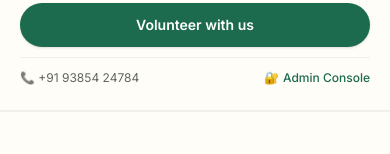
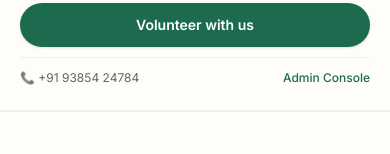
Before and after one commit to towardsthechangetrust/towards-the-change-foundation, a Next.js app: page / in a window 390 px wide. Both pictures are taken after a click on the button "Toggle navigation menu". Shown: the part 358-512 px from the top of the page. Built offline with nearby package versions, Linux system fonts and the light colour scheme; no server answers.

Commit message:
chore: remove lock icon from mobile drawer Admin link

```diff
--- a/src/components/Header.tsx
+++ b/src/components/Header.tsx
@@ -149,9 +149,9 @@ export function Header() {
               <Link
                 href="/admin"
                 onClick={() => setOpen(false)}
-                className="font-medium text-brand hover:text-brand-dark flex items-center gap-1"
+                className="font-medium text-brand hover:text-brand-dark"
               >
-                <span>🔐</span> Admin Console
+                Admin Console
               </Link>
             </div>
           </div>
```
